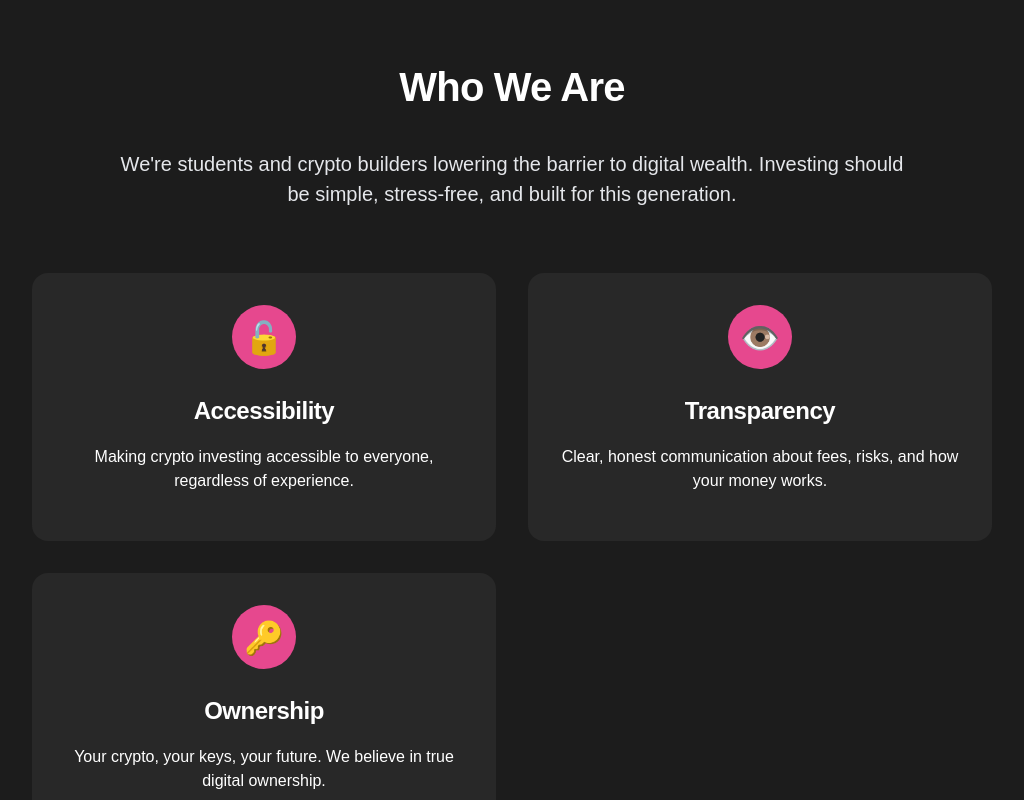
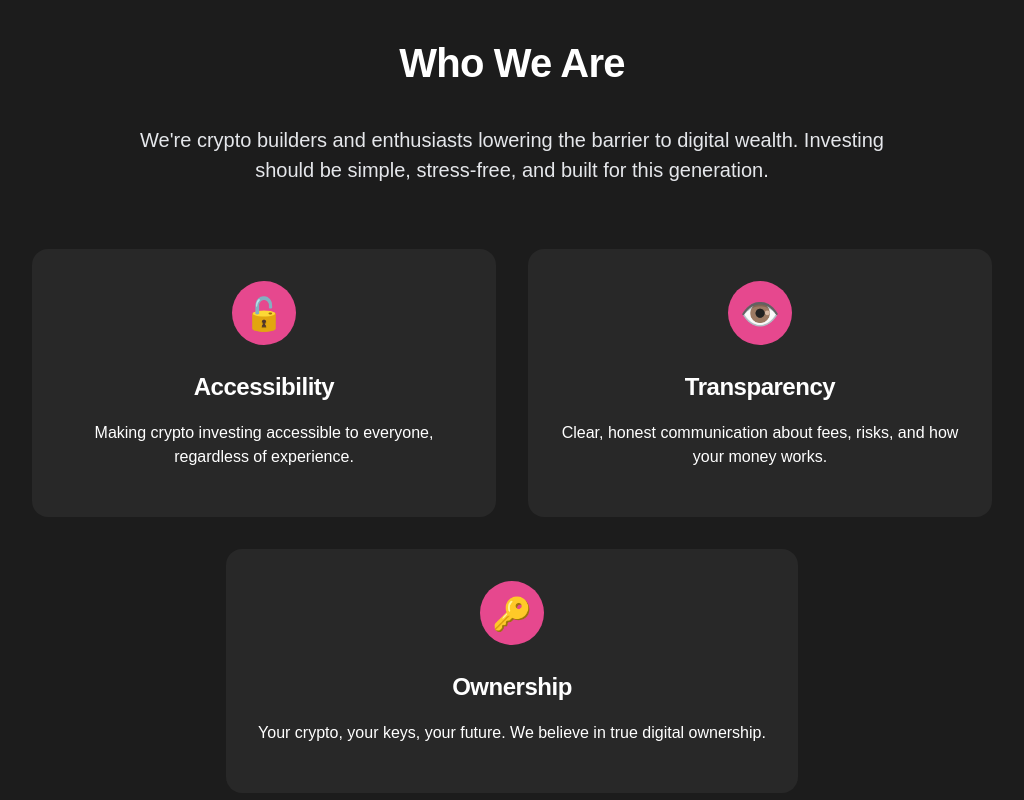
Before and after one commit to ThomasCaneday/oink-waiting-list, a React (Vite) app: page / in a window 1024 px wide. Shown: the part 1760-2560 px from the top of the page. Built offline with nearby package versions, Linux system fonts and the light colour scheme; no server answers.

Commit message:
fix: who we are wording and centered sections layout

```diff
--- a/src/App.jsx
+++ b/src/App.jsx
@@ -1,5 +1,5 @@
 import WaitingListForm from "./WaitingListForm";
-import "./index.css"; // must stay
+import "./index.css";
 
 // LinkedIn Icon SVG component
 const LinkedInIcon = () => (
@@ -62,7 +62,7 @@ export default function App() {
       <section className="brand-story">
         <h2>Who We Are</h2>
         <p className="mission">
-          We're students and crypto builders lowering the barrier to digital wealth.
+          We're crypto builders and enthusiasts lowering the barrier to digital wealth.
           Investing should be simple, stress-free, and built for this generation.
         </p>
         <div className="values-grid">
--- a/src/index.css
+++ b/src/index.css
@@ -604,6 +604,15 @@ p {
   .values-grid,
   .team-grid {
     grid-template-columns: repeat(2, 1fr);
+    justify-items: center;
+  }
+  @media (min-width: 769px) {
+    .steps-grid > :nth-last-child(1):nth-child(odd),
+    .values-grid > :nth-last-child(1):nth-child(odd),
+    .team-grid > :nth-last-child(1):nth-child(odd) {
+      grid-column: 1 / span 2;
+      justify-self: center;
+    }
   }
 
 }
```
